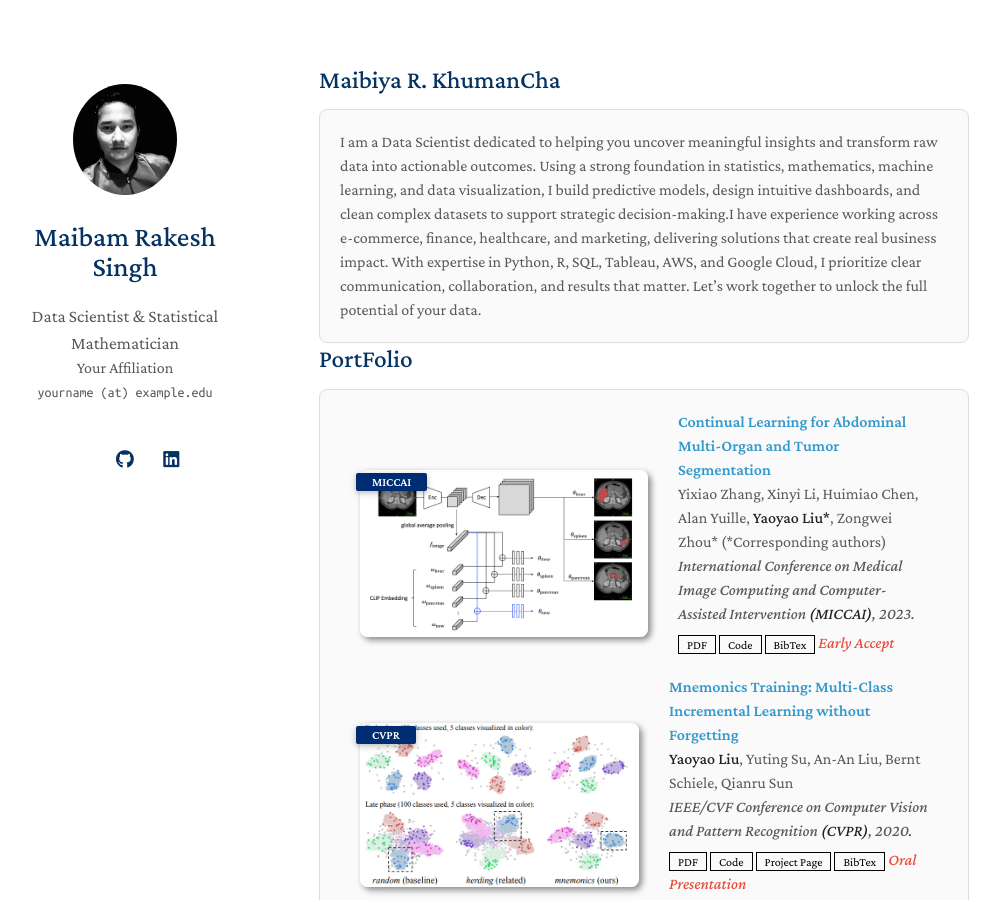
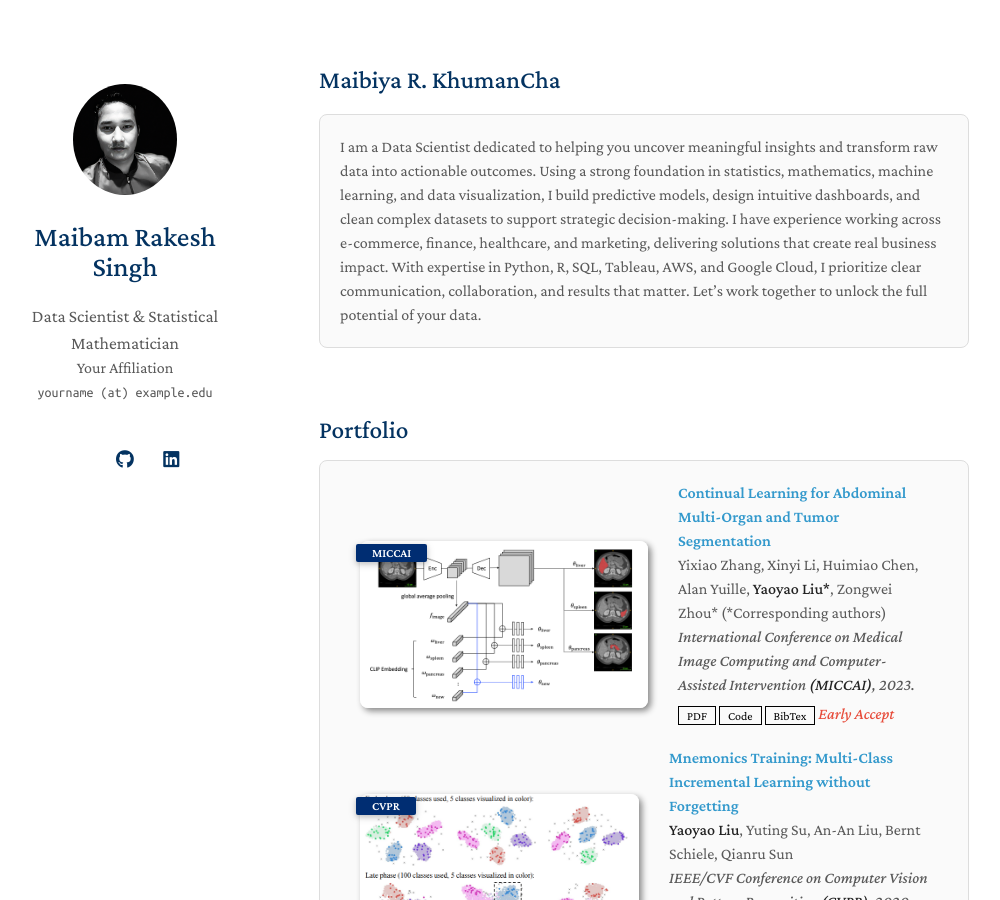
Before and after one commit to maibamrakeshsingh/mimi, a Jekyll site: the page built from index.md, in a window 1280 px wide and 900 px high. Shown: the whole window, without its empty margins (151-1151 px from the left). Built offline with Jekyll 4.4.1, drawn with Linux system fonts in a browser that asks for light colours; a style sheet for code colours, icons or effects is not loaded; our own code applies the rules of GitHub Pages for plain Markdown files.

Commit message:
Update index.md

```diff
--- a/index.md
+++ b/index.md
@@ -8,15 +8,20 @@ layout: homepage
             padding: 20px;
             border-radius: 8px;
             background: #fafafa;
-            margin-top: 15px;">
-I am a Data Scientist dedicated to helping you uncover meaningful insights and transform raw data into actionable outcomes. Using a strong foundation in statistics, mathematics, machine learning, and data visualization, I build predictive models, design intuitive dashboards, and clean complex datasets to support strategic decision‑making.I have experience working across e‑commerce, finance, healthcare, and marketing, delivering solutions that create real business impact.  With expertise in Python, R, SQL, Tableau, AWS, and Google Cloud, I prioritize clear communication, collaboration, and results that matter. Let’s work together to unlock the full potential of your data.
+            margin-top: 20px;">
+I am a Data Scientist dedicated to helping you uncover meaningful insights and transform raw data into actionable outcomes. Using a strong foundation in statistics, mathematics, machine learning, and data visualization, I build predictive models, design intuitive dashboards, and clean complex datasets to support strategic decision‑making. I have experience working across e‑commerce, finance, healthcare, and marketing, delivering solutions that create real business impact. With expertise in Python, R, SQL, Tableau, AWS, and Google Cloud, I prioritize clear communication, collaboration, and results that matter. Let’s work together to unlock the full potential of your data.
 </div>
 
 
-## PortFolio
-<div class="section-box">
+<br><br>
+
+## Portfolio
+<div class="section-box" style="margin-top: 10px;">
   {% include_relative _includes/publications.md %}
 </div>
+
+
+<br><br>
 
 ## Services
 <div class="section-box"
@@ -24,6 +29,6 @@ I am a Data Scientist dedicated to helping you uncover meaningful insights and t
             padding: 20px;
             border-radius: 8px;
             background: #fafafa;
-            margin-top: 15px;">
- {% include_relative _includes/services.md %}
+            margin-top: 20px;">
+  {% include_relative _includes/services.md %}
 </div>
```
